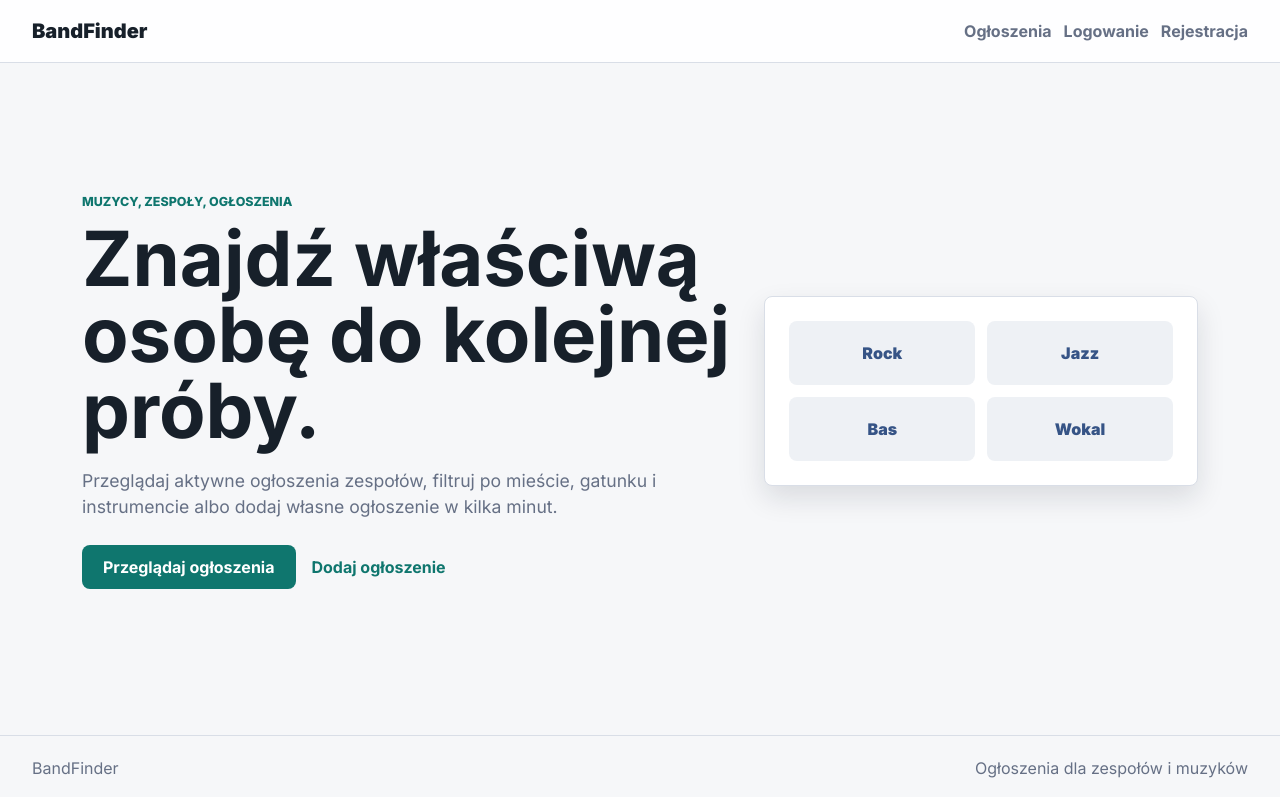
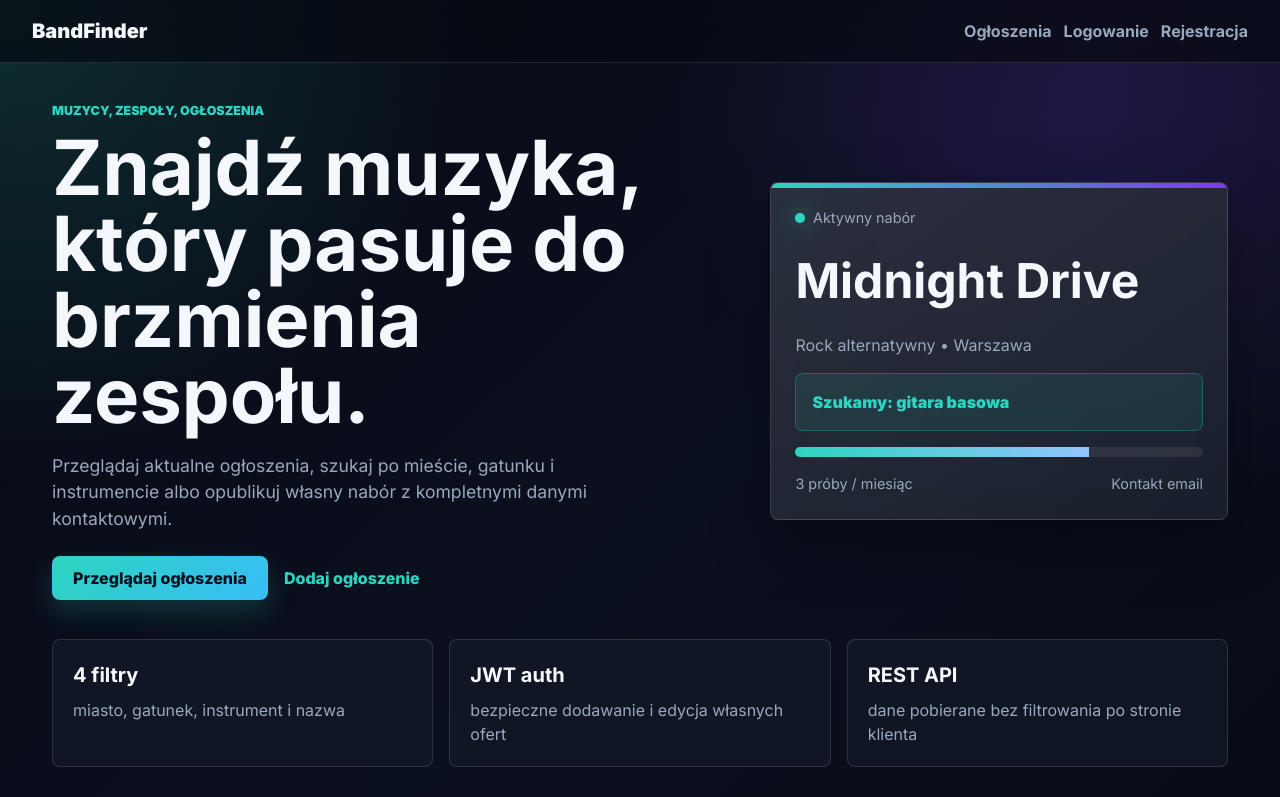
Before and after one commit to BigJeffrey/BandFinder, a React (Vite) app in the folder frontend/: page / in a window 1280 px wide. Shown: the top 797 px of the page. Built offline with nearby package versions, Linux system fonts and the light colour scheme; no server answers.

Commit message:
Refresh band finder UI

```diff
--- a/frontend/src/pages/Bands/Bands.tsx
+++ b/frontend/src/pages/Bands/Bands.tsx
@@ -41,9 +41,15 @@ export function Bands() {
 
   return (
     <section className="stack">
-      <div className="page-header">
-        <p className="eyebrow">Ogłoszenia</p>
-        <h1>Zespoły szukające muzyków</h1>
+      <div className="page-header page-header--split">
+        <div>
+          <p className="eyebrow">Ogłoszenia</p>
+          <h1>Zespoły szukające muzyków</h1>
+        </div>
+        <div className="page-header__aside">
+          <span>{query.data?.pagination.total ?? 0}</span>
+          <strong>aktywnych ogłoszeń</strong>
+        </div>
       </div>
 
       <SearchBar
--- a/frontend/src/pages/Home/Home.tsx
+++ b/frontend/src/pages/Home/Home.tsx
@@ -3,13 +3,14 @@ import { Button } from '../../components/Button/Button';
 
 export function Home() {
   return (
-    <section className="home">
+    <section className="home stack">
+      <div className="home__hero">
         <div className="home__content">
           <p className="eyebrow">Muzycy, zespoły, ogłoszenia</p>
-        <h1>Znajdź właściwą osobę do kolejnej próby.</h1>
+          <h1>Znajdź muzyka, który pasuje do brzmienia zespołu.</h1>
           <p>
-          Przeglądaj aktywne ogłoszenia zespołów, filtruj po mieście, gatunku i instrumencie
-          albo dodaj własne ogłoszenie w kilka minut.
+            Przeglądaj aktualne ogłoszenia, szukaj po mieście, gatunku i instrumencie albo opublikuj
+            własny nabór z kompletnymi danymi kontaktowymi.
           </p>
           <div className="home__actions">
             <Link to="/bands">
@@ -20,11 +21,57 @@ export function Home() {
             </Link>
           </div>
         </div>
-      <div className="home__panel" aria-hidden="true">
+
+        <div className="home__panel" aria-label="Przykładowe ogłoszenie">
+          <div className="home__panel-top">
+            <span className="status-dot" />
+            <span>Aktywny nabór</span>
+          </div>
+          <h2>Midnight Drive</h2>
+          <p>Rock alternatywny • Warszawa</p>
+          <div className="home__instrument">Szukamy: gitara basowa</div>
+          <div className="home__meter">
+            <span />
+          </div>
+          <div className="home__panel-footer">
+            <span>3 próby / miesiąc</span>
+            <span>Kontakt email</span>
+          </div>
+        </div>
+      </div>
+
+      <div className="home__stats" aria-label="Najważniejsze skróty">
+        <div>
+          <strong>4 filtry</strong>
+          <span>miasto, gatunek, instrument i nazwa</span>
+        </div>
+        <div>
+          <strong>JWT auth</strong>
+          <span>bezpieczne dodawanie i edycja własnych ofert</span>
+        </div>
+        <div>
+          <strong>REST API</strong>
+          <span>dane pobierane bez filtrowania po stronie klienta</span>
+        </div>
+      </div>
+
+      <div className="home__categories" aria-label="Popularne kierunki">
+        <div>
           <span>Rock</span>
+          <strong>Gitary, bas, perkusja</strong>
+        </div>
+        <div>
           <span>Jazz</span>
-        <span>Bas</span>
+          <strong>Saksofon, kontrabas, piano</strong>
+        </div>
+        <div>
           <span>Wokal</span>
+          <strong>Frontman, backing vocals</strong>
+        </div>
+        <div>
+          <span>Elektronika</span>
+          <strong>Produkcja, live act</strong>
+        </div>
       </div>
     </section>
   );
--- a/frontend/src/styles/_base.scss
+++ b/frontend/src/styles/_base.scss
@@ -7,7 +7,10 @@
 body {
   margin: 0;
   min-width: 320px;
-  background: var(--color-bg);
+  background:
+    radial-gradient(circle at top left, rgba(45, 212, 191, 0.18), transparent 30rem),
+    radial-gradient(circle at 85% 10%, rgba(124, 58, 237, 0.18), transparent 26rem),
+    linear-gradient(135deg, var(--color-bg), #0b1020 52%, #080b13);
   color: var(--color-text);
   font-family: var(--font-base);
   line-height: 1.5;
@@ -32,15 +35,28 @@ p {
 
 .text-link {
   color: var(--color-primary);
-  font-weight: 700;
+  font-weight: 800;
   text-decoration: none;
+
+  &:hover {
+    color: var(--color-accent);
+  }
 }
 
 .eyebrow {
   color: var(--color-primary);
   font-size: 0.78rem;
-  font-weight: 800;
+  font-weight: 900;
   letter-spacing: 0;
   margin-bottom: var(--space-2);
   text-transform: uppercase;
 }
+
+.status-dot {
+  background: var(--color-primary);
+  border-radius: 50%;
+  box-shadow: 0 0 20px rgba(45, 212, 191, 0.7);
+  display: inline-block;
+  height: 0.6rem;
+  width: 0.6rem;
+}
--- a/frontend/src/styles/_components.scss
+++ b/frontend/src/styles/_components.scss
@@ -3,11 +3,15 @@
   border: 1px solid transparent;
   border-radius: var(--radius-md);
   display: inline-flex;
-  font-weight: 700;
+  font-weight: 800;
   justify-content: center;
   min-height: 2.75rem;
   padding: 0 var(--space-5);
-  transition: background 0.2s ease, border-color 0.2s ease, color 0.2s ease;
+  transition: background 0.2s ease, border-color 0.2s ease, color 0.2s ease, transform 0.2s ease;
+
+  &:hover:not(:disabled) {
+    transform: translateY(-1px);
+  }
 
   &:disabled {
     cursor: not-allowed;
@@ -15,17 +19,18 @@
   }
 
   &--primary {
-    background: var(--color-primary);
-    color: #ffffff;
+    background: linear-gradient(135deg, var(--color-primary), #38bdf8);
+    box-shadow: 0 12px 28px rgba(45, 212, 191, 0.2);
+    color: #04111f;
 
     &:hover:not(:disabled) {
-      background: var(--color-primary-dark);
+      background: linear-gradient(135deg, var(--color-primary-dark), #0ea5e9);
     }
   }
 
   &--secondary,
   &--ghost {
-    background: #ffffff;
+    background: rgba(255, 255, 255, 0.06);
     border-color: var(--color-border);
     color: var(--color-text);
   }
@@ -37,6 +42,7 @@
 }
 
 .card {
+  backdrop-filter: blur(18px);
   background: var(--color-surface);
   border: 1px solid var(--color-border);
   border-radius: var(--radius-md);
@@ -54,15 +60,21 @@
   }
 
   &__control {
+    background: rgba(255, 255, 255, 0.06);
     border: 1px solid var(--color-border);
     border-radius: var(--radius-md);
+    color: var(--color-text);
     min-height: 2.75rem;
     padding: 0 var(--space-4);
     width: 100%;
 
+    &::placeholder {
+      color: var(--color-muted);
+    }
+
     &:focus {
       border-color: var(--color-primary);
-      outline: 3px solid rgba(15, 118, 110, 0.15);
+      outline: 3px solid rgba(45, 212, 191, 0.15);
     }
 
     &[aria-invalid='true'] {
@@ -92,6 +104,7 @@
 }
 
 .search-panel {
+  backdrop-filter: blur(18px);
   background: var(--color-surface);
   border: 1px solid var(--color-border);
   border-radius: var(--radius-md);
@@ -100,17 +113,29 @@
   padding: var(--space-4);
 
   input {
+    background: rgba(255, 255, 255, 0.06);
     border: 1px solid var(--color-border);
     border-radius: var(--radius-md);
+    color: var(--color-text);
     min-height: 2.75rem;
     padding: 0 var(--space-4);
     width: 100%;
+
+    &::placeholder {
+      color: var(--color-muted);
+    }
+
+    &:focus {
+      border-color: var(--color-primary);
+      outline: 3px solid rgba(45, 212, 191, 0.15);
+    }
   }
 }
 
 .band-card {
   display: grid;
-  gap: var(--space-3);
+  gap: var(--space-4);
+  min-height: 18rem;
 
   h2 {
     font-size: 1.25rem;
@@ -122,18 +147,43 @@
     margin-bottom: 0;
   }
 
+  &__header {
+    align-items: center;
+    display: flex;
+    gap: var(--space-3);
+
+    p {
+      font-weight: 700;
+    }
+  }
+
+  &__avatar {
+    align-items: center;
+    background: linear-gradient(135deg, rgba(45, 212, 191, 0.24), rgba(147, 197, 253, 0.24));
+    border: 1px solid var(--color-border);
+    border-radius: var(--radius-md);
+    color: var(--color-primary);
+    display: flex;
+    flex: 0 0 3.25rem;
+    font-weight: 900;
+    height: 3.25rem;
+    justify-content: center;
+  }
+
   &__meta {
-    color: var(--color-accent);
     display: flex;
     flex-wrap: wrap;
     font-size: 0.85rem;
     font-weight: 800;
     gap: var(--space-2);
-  }
 
-  &__instrument {
-    color: var(--color-text) !important;
-    font-weight: 700;
+    span {
+      background: var(--color-surface-muted);
+      border: 1px solid var(--color-border);
+      border-radius: 999px;
+      color: var(--color-accent);
+      padding: var(--space-1) var(--space-3);
+    }
   }
 }
 
@@ -154,6 +204,7 @@
 
 .empty-state,
 .error-state {
+  backdrop-filter: blur(18px);
   background: var(--color-surface);
   border: 1px solid var(--color-border);
   border-radius: var(--radius-md);
@@ -162,7 +213,7 @@
 }
 
 .error-state {
-  border-color: rgba(180, 35, 24, 0.25);
+  border-color: rgba(251, 113, 133, 0.32);
   color: var(--color-danger);
 }
 
@@ -175,7 +226,7 @@
 }
 
 .modal-backdrop {
-  background: rgba(23, 32, 42, 0.58);
+  background: rgba(7, 10, 18, 0.68);
   inset: 0;
   padding: var(--space-4);
   position: fixed;
@@ -183,7 +234,8 @@
 }
 
 .modal {
-  background: var(--color-surface);
+  background: var(--color-surface-strong);
+  border: 1px solid var(--color-border);
   border-radius: var(--radius-md);
   box-shadow: var(--shadow-md);
   margin: 12vh auto 0;
--- a/frontend/src/styles/_layout.scss
+++ b/frontend/src/styles/_layout.scss
@@ -6,7 +6,8 @@
 
 .navbar {
   align-items: center;
-  background: rgba(255, 255, 255, 0.94);
+  backdrop-filter: blur(18px);
+  background: rgba(7, 10, 18, 0.72);
   border-bottom: 1px solid var(--color-border);
   display: flex;
   flex-wrap: wrap;
@@ -38,6 +39,10 @@
       &.active {
         color: var(--color-primary);
       }
+
+      &:hover {
+        color: var(--color-text);
+      }
     }
   }
 
@@ -50,8 +55,8 @@
 .page {
   flex: 1;
   margin-inline: auto;
-  max-width: 1180px;
-  padding: var(--space-6) var(--space-4) var(--space-10);
+  max-width: 1240px;
+  padding: var(--space-8) var(--space-4) var(--space-10);
   width: 100%;
 }
 
@@ -68,7 +73,8 @@
 .auth-page {
   align-items: center;
   background:
-    linear-gradient(120deg, rgba(15, 118, 110, 0.12), rgba(54, 84, 134, 0.18)),
+    radial-gradient(circle at 15% 20%, rgba(45, 212, 191, 0.18), transparent 24rem),
+    radial-gradient(circle at 90% 5%, rgba(124, 58, 237, 0.22), transparent 22rem),
     var(--color-bg);
   display: grid;
   min-height: 100vh;
--- a/frontend/src/styles/_pages.scss
+++ b/frontend/src/styles/_pages.scss
@@ -1,7 +1,7 @@
 .stack,
 .form-page {
   display: grid;
-  gap: var(--space-6);
+  gap: var(--space-8);
 }
 
 .page-header {
@@ -12,16 +12,48 @@
     line-height: 1.05;
     margin-bottom: 0;
   }
+
+  &--split {
+    align-items: end;
+    display: flex;
+    flex-wrap: wrap;
+    gap: var(--space-5);
+    justify-content: space-between;
+    max-width: none;
+  }
+
+  &__aside {
+    background: var(--color-surface);
+    border: 1px solid var(--color-border);
+    border-radius: var(--radius-md);
+    min-width: 13rem;
+    padding: var(--space-4);
+
+    span {
+      color: var(--color-primary);
+      display: block;
+      font-size: 2rem;
+      font-weight: 900;
+      line-height: 1;
+    }
+
+    strong {
+      color: var(--color-muted);
+      font-size: 0.9rem;
+    }
+  }
 }
 
 .home {
-  align-items: center;
-  display: grid;
-  gap: var(--space-8);
-  min-height: calc(100vh - 12rem);
+  &__hero {
+    align-items: center;
+    display: grid;
+    gap: var(--space-8);
+    min-height: calc(100vh - 18rem);
+  }
 
   &__content {
-    max-width: 44rem;
+    max-width: 48rem;
 
     h1 {
       font-size: clamp(2.4rem, 8vw, 4.75rem);
@@ -45,22 +77,112 @@
   }
 
   &__panel {
-    background: var(--color-surface);
+    backdrop-filter: blur(18px);
+    background:
+      linear-gradient(145deg, rgba(255, 255, 255, 0.11), rgba(255, 255, 255, 0.04)),
+      var(--color-surface);
     border: 1px solid var(--color-border);
     border-radius: var(--radius-md);
     box-shadow: var(--shadow-md);
     display: grid;
-    grid-template-columns: repeat(2, 1fr);
-    gap: var(--space-3);
+    gap: var(--space-4);
+    overflow: hidden;
     padding: var(--space-6);
+    position: relative;
+
+    &::before {
+      background: linear-gradient(90deg, var(--color-primary), var(--color-accent-strong));
+      content: '';
+      height: 0.3rem;
+      inset: 0 0 auto;
+      position: absolute;
+    }
+
+    h2 {
+      font-size: clamp(2rem, 5vw, 3rem);
+      margin-bottom: 0;
+    }
+
+    p {
+      color: var(--color-muted);
+      margin-bottom: 0;
+    }
+  }
+
+  &__panel-top,
+  &__panel-footer {
+    align-items: center;
+    color: var(--color-muted);
+    display: flex;
+    flex-wrap: wrap;
+    font-size: 0.9rem;
+    gap: var(--space-2);
+    justify-content: space-between;
+  }
+
+  &__panel-top {
+    justify-content: flex-start;
+  }
+
+  &__instrument {
+    background: rgba(45, 212, 191, 0.1);
+    border: 1px solid rgba(45, 212, 191, 0.28);
+    border-radius: var(--radius-md);
+    color: var(--color-primary);
+    font-weight: 900;
+    padding: var(--space-4);
+  }
+
+  &__meter {
+    background: rgba(255, 255, 255, 0.08);
+    border-radius: 999px;
+    height: 0.65rem;
+    overflow: hidden;
 
     span {
-      background: var(--color-surface-muted);
-      border-radius: var(--radius-md);
-      color: var(--color-accent);
+      background: linear-gradient(90deg, var(--color-primary), var(--color-accent));
+      display: block;
+      height: 100%;
+      width: 72%;
+    }
+  }
+
+  &__stats,
+  &__categories {
+    display: grid;
+    gap: var(--space-4);
+  }
+
+  &__stats > div,
+  &__categories > div {
+    background: var(--color-surface);
+    border: 1px solid var(--color-border);
+    border-radius: var(--radius-md);
+    padding: var(--space-5);
+  }
+
+  &__stats {
+    strong {
+      display: block;
+      font-size: 1.25rem;
+      margin-bottom: var(--space-2);
+    }
+
+    span {
+      color: var(--color-muted);
+    }
+  }
+
+  &__categories {
+    span {
+      color: var(--color-primary);
+      display: block;
       font-weight: 900;
-      padding: var(--space-5);
-      text-align: center;
+      margin-bottom: var(--space-2);
+    }
+
+    strong {
+      font-size: 1.05rem;
     }
   }
 }
@@ -155,6 +277,11 @@
 }
 
 @media (min-width: 768px) {
+  .home__stats,
+  .home__categories {
+    grid-template-columns: repeat(2, minmax(0, 1fr));
+  }
+
   .band-grid {
     grid-template-columns: repeat(2, minmax(0, 1fr));
   }
@@ -165,8 +292,16 @@
 }
 
 @media (min-width: 1024px) {
-  .home {
+  .home__hero {
     grid-template-columns: minmax(0, 1.2fr) minmax(20rem, 0.8fr);
+  }
+
+  .home__stats {
+    grid-template-columns: repeat(3, minmax(0, 1fr));
+  }
+
+  .home__categories {
+    grid-template-columns: repeat(4, minmax(0, 1fr));
   }
 
   .band-grid {
--- a/frontend/src/styles/_tokens.scss
+++ b/frontend/src/styles/_tokens.scss
@@ -1,17 +1,20 @@
 :root {
-  --color-bg: #f6f7f9;
-  --color-surface: #ffffff;
-  --color-surface-muted: #eef1f5;
-  --color-text: #17202a;
-  --color-muted: #667085;
-  --color-border: #d9dee7;
-  --color-primary: #0f766e;
-  --color-primary-dark: #115e59;
-  --color-danger: #b42318;
-  --color-warning: #c87519;
-  --color-accent: #365486;
-  --shadow-sm: 0 1px 2px rgba(16, 24, 40, 0.08);
-  --shadow-md: 0 12px 28px rgba(16, 24, 40, 0.12);
+  --color-bg: #070a12;
+  --color-bg-soft: #0d1220;
+  --color-surface: rgba(18, 24, 38, 0.86);
+  --color-surface-strong: #141b2b;
+  --color-surface-muted: rgba(255, 255, 255, 0.07);
+  --color-text: #f4f7fb;
+  --color-muted: #9aa7bd;
+  --color-border: rgba(255, 255, 255, 0.12);
+  --color-primary: #2dd4bf;
+  --color-primary-dark: #14b8a6;
+  --color-danger: #fb7185;
+  --color-warning: #fbbf24;
+  --color-accent: #93c5fd;
+  --color-accent-strong: #7c3aed;
+  --shadow-sm: 0 1px 2px rgba(0, 0, 0, 0.24);
+  --shadow-md: 0 22px 60px rgba(0, 0, 0, 0.35);
   --radius-sm: 4px;
   --radius-md: 8px;
   --space-1: 0.25rem;
```
Also changed, not shown: frontend/src/components/BandCard/BandCard.tsx (+17 -3 lines). Lines whose indentation alone changed are shown as unchanged.
